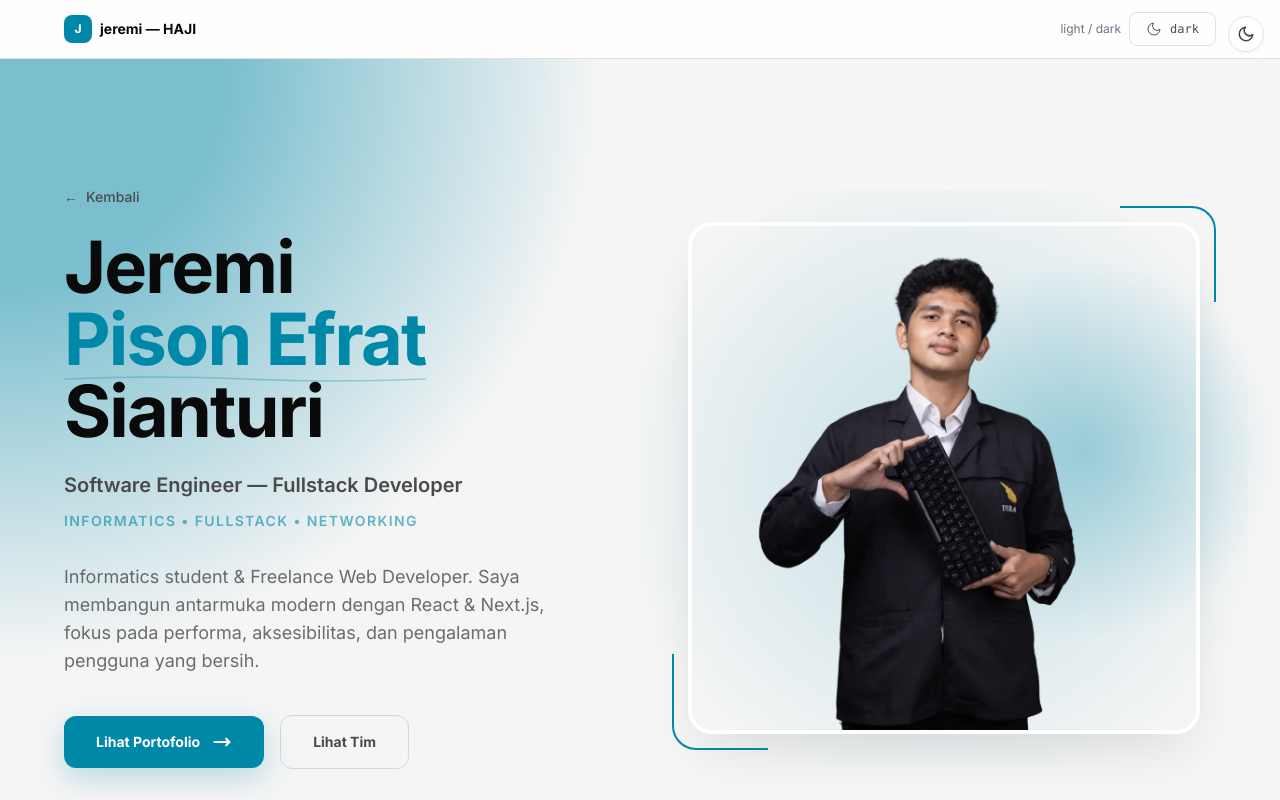
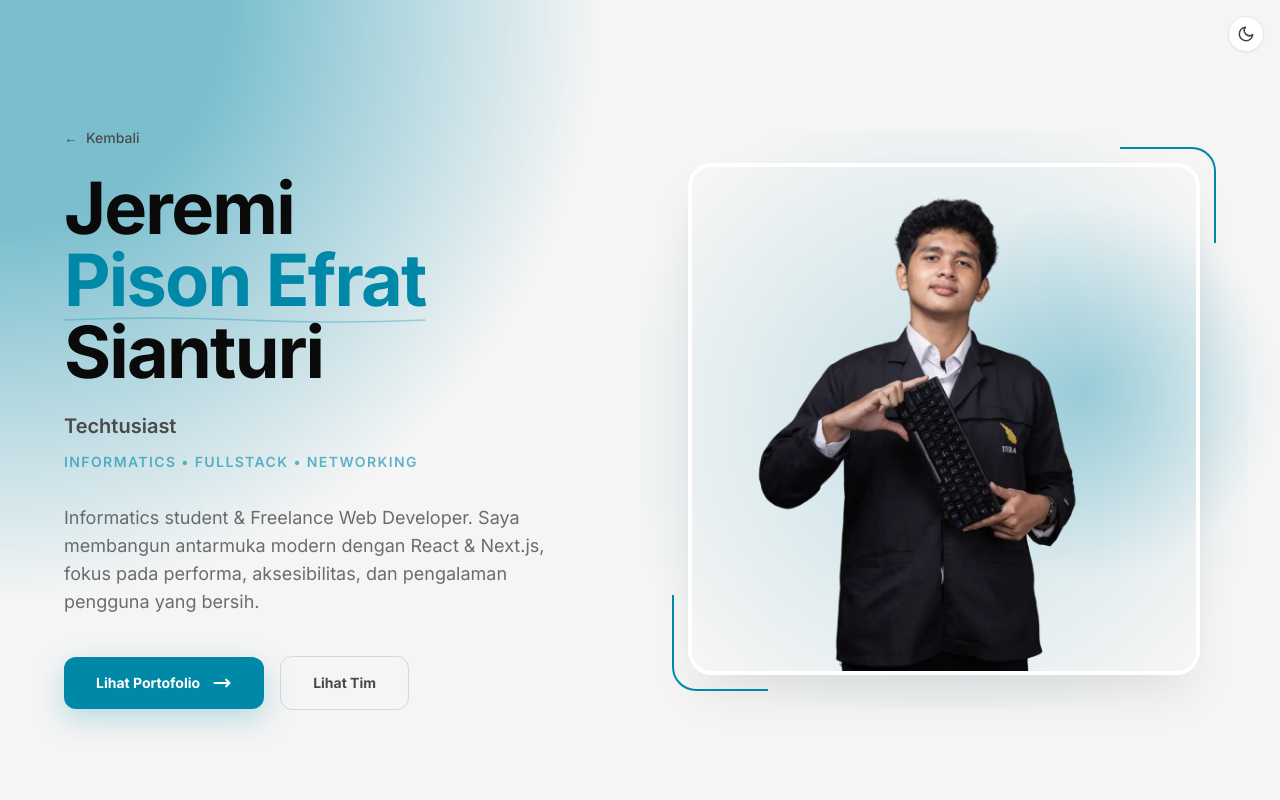
Before and after one commit to arfaraditya28/WE-ARE-HAJI, a Next.js app: page /member/jeremi in a window 1280 px wide. Shown: the top 800 px of the page. Built offline with nearby package versions, Linux system fonts and the light colour scheme.

Commit message:
feat(jeremi): hapus navbar jeremi, unifikasi theme ke toggle universal & ubah card jadi Jeremi Techtusiast

```diff
--- a/app/globals.css
+++ b/app/globals.css
@@ -25,7 +25,8 @@ html {
   --jere-icon-filter: none;
 }
 
-[data-theme="dark"] {
+[data-theme="dark"],
+html.dark {
   --jere-bg-primary: #0a0a0a;
   --jere-bg-secondary: #111111;
   --jere-bg-tertiary: #1a1a1a;
@@ -45,7 +46,8 @@ html {
   :root {
     --jere-nav-bg: rgba(255, 255, 255, 0.9);
   }
-  [data-theme="dark"] {
+  [data-theme="dark"],
+  html.dark {
     --jere-nav-bg: rgba(10, 10, 10, 0.8);
   }
 }
@@ -53,7 +55,8 @@ html {
 html {
   color-scheme: light;
 }
-[data-theme="dark"] {
+[data-theme="dark"],
+html.dark {
   color-scheme: dark;
 }
 
--- a/app/layout.tsx
+++ b/app/layout.tsx
@@ -18,7 +18,7 @@ export default function RootLayout({
       <head>
         <script
           dangerouslySetInnerHTML={{
-            __html: `(function(){try{var t=localStorage.getItem('haji-theme');if(t==='dark'||(!t&&window.matchMedia('(prefers-color-scheme:dark)').matches)){document.documentElement.classList.add('dark')}}catch(e){}})();`,
+            __html: `(function(){try{var t=localStorage.getItem('haji-theme')||localStorage.getItem('jere-theme');var isDark=t==='dark'||(!t&&window.matchMedia('(prefers-color-scheme:dark)').matches);var v=isDark?'dark':'light';if(isDark)document.documentElement.classList.add('dark');document.documentElement.setAttribute('data-theme',v);document.documentElement.style.colorScheme=v;}catch(e){}})();`,
           }}
         />
         <link rel="preconnect" href="https://fonts.googleapis.com" />
--- a/app/member/jeremi/layout.tsx
+++ /dev/null
@@ -1,16 +0,0 @@
-import type { ReactNode } from "react"
-import { JeremiThemeProvider } from "@/components/jeremi-ThemeContext"
-
-export default function JeremiLayout({ children }: { children: ReactNode }) {
-  return (
-    <>
-      {/* FOUC guard — default light like jeremimyid */}
-      <script
-        dangerouslySetInnerHTML={{
-          __html: `(function(){try{var s=localStorage.getItem('jere-theme');var t=s||'light';document.documentElement.setAttribute('data-theme',t);document.documentElement.style.colorScheme=t;}catch(e){}})();`,
-        }}
-      />
-      <JeremiThemeProvider>{children}</JeremiThemeProvider>
-    </>
-  )
-}
--- a/app/member/jeremi/page.tsx
+++ b/app/member/jeremi/page.tsx
@@ -2,7 +2,6 @@ import Link from "next/link"
 // hanung ganteng izin tampil
 import { getMember, getAdjacent } from "@/data/team"
 import { JereBackLink, JereMemberNav, jereSkills } from "@/components/jeremi-sections"
-import JeremiThemeToggle from "@/components/JeremiThemeToggle"
 
 export default function JeremiPage() {
   const member = getMember("jeremi")!
@@ -13,25 +12,6 @@ export default function JeremiPage() {
       className="flex-grow overflow-x-hidden"
       style={{ backgroundColor: "var(--jere-bg-primary)", color: "var(--jere-text-primary)" }}
     >
-      {/* Sticky header — light/dark toggle like jeremimyid Navbar */}
-      <header
-        className="sticky top-0 z-20 flex items-center justify-between border-b px-6 py-3 backdrop-blur-md md:px-8 lg:px-16"
-        style={{ backgroundColor: "var(--jere-nav-bg)", borderColor: "var(--jere-border)" }}
-      >
-        <Link href="/" className="flex items-center gap-2 text-sm font-bold" style={{ color: "var(--jere-text-primary)" }}>
-          <span className="inline-flex h-7 w-7 items-center justify-center rounded-lg text-xs font-extrabold" style={{ backgroundColor: "var(--jere-accent)", color: "var(--jere-bg-primary)" }}>
-            J
-          </span>
-          jeremi — HAJI
-        </Link>
-        <div className="flex items-center gap-2">
-          <span className="hidden sm:inline text-xs" style={{ color: "var(--jere-text-muted)" }}>
-            light / dark
-          </span>
-          <JeremiThemeToggle />
-        </div>
-      </header>
-
       {/* HERO — mirrors jere.work Home hero */}
       <section className="relative overflow-hidden pt-4 md:pt-12">
         {/* radial ornaments */}
--- a/components/JeremiThemeToggle.tsx
+++ /dev/null
@@ -1,57 +0,0 @@
-"use client"
-import { useJeremiTheme } from "./jeremi-ThemeContext"
-
-function SunIcon(props: { className?: string }) {
-  return (
-    <svg viewBox="0 0 24 24" fill="none" stroke="currentColor" strokeWidth={1.5} className={props.className}>
-      <circle cx={12} cy={12} r={4} />
-      <path d="M12 2v2M12 20v2M4.93 4.93l1.41 1.41M17.66 17.66l1.41 1.41M2 12h2M20 12h2M4.93 19.07l1.41-1.41M17.66 6.34l1.41-1.41" />
-    </svg>
-  )
-}
-function MoonIcon(props: { className?: string }) {
-  return (
-    <svg viewBox="0 0 24 24" fill="none" stroke="currentColor" strokeWidth={1.5} className={props.className}>
-      <path d="M21 12.79A9 9 0 1 1 11.21 3 7 7 0 0 0 21 12.79z" />
-    </svg>
-  )
-}
-
-// Desktop style like jeremimyid Navbar toggle, plus mobile icon-only variant via prop
-export default function JeremiThemeToggle({ variant = "desktop" }: { variant?: "desktop" | "icon" }) {
-  const { isDark, toggleTheme } = useJeremiTheme()
-
-  if (variant === "icon") {
-    return (
-      <button
-        onClick={toggleTheme}
-        className="rounded-lg p-2 transition"
-        style={{ color: "var(--jere-text-secondary)" }}
-        aria-label="Toggle theme"
-      >
-        {isDark ? <SunIcon className="h-5 w-5" /> : <MoonIcon className="h-5 w-5" />}
-      </button>
-    )
-  }
-
-  return (
-    <button
-      onClick={toggleTheme}
-      className="inline-flex items-center rounded-lg border px-4 py-2 text-sm font-medium transition"
-      style={{ color: "var(--jere-text-secondary)", borderColor: "var(--jere-border)" }}
-      aria-label="Toggle theme"
-    >
-      {isDark ? (
-        <>
-          <SunIcon className="mr-2 h-4 w-4" />
-          <span className="font-mono text-xs">light</span>
-        </>
-      ) : (
-        <>
-          <MoonIcon className="mr-2 h-4 w-4" />
-          <span className="font-mono text-xs">dark</span>
-        </>
-      )}
-    </button>
-  )
-}
--- a/components/ThemeToggle.tsx
+++ b/components/ThemeToggle.tsx
@@ -8,15 +8,26 @@ export default function ThemeToggle() {
 
   useEffect(() => {
     const isDark = document.documentElement.classList.contains("dark")
-    setTheme(isDark ? "dark" : "light")
+    const t = isDark ? "dark" : "light"
+    setTheme(t)
+    // sync data-theme for jeremi tokens on mount
+    try {
+      document.documentElement.setAttribute("data-theme", t)
+      document.documentElement.style.colorScheme = t
+    } catch {}
   }, [])
 
   function toggle() {
     const next = theme === "dark" ? "light" : "dark"
     setTheme(next)
     document.documentElement.classList.toggle("dark", next === "dark")
+    document.documentElement.setAttribute("data-theme", next)
+    try {
+      document.documentElement.style.colorScheme = next
+    } catch {}
     try {
       localStorage.setItem("haji-theme", next)
+      localStorage.setItem("jere-theme", next)
     } catch {
       // ignore
     }
--- a/components/jeremi-ThemeContext.tsx
+++ /dev/null
@@ -1,63 +0,0 @@
-"use client"
-import { createContext, useContext, useEffect, useState, useCallback, ReactNode } from "react"
-
-type Theme = "light" | "dark"
-
-interface JeremiThemeValue {
-  theme: Theme
-  isDark: boolean
-  toggleTheme: () => void
-  setTheme: (mode: Theme) => void
-}
-
-const JeremiThemeContext = createContext<JeremiThemeValue | undefined>(undefined)
-
-export function JeremiThemeProvider({ children }: { children: ReactNode }) {
-  const [theme, setThemeState] = useState<Theme>("light")
-
-  // Init from localStorage (key jere-theme isolated from haji-theme)
-  useEffect(() => {
-    try {
-      const stored = localStorage.getItem("jere-theme") as Theme | null
-      if (stored === "light" || stored === "dark") {
-        setThemeState(stored)
-        document.documentElement.setAttribute("data-theme", stored)
-        document.documentElement.style.colorScheme = stored
-      } else {
-        // default light like jeremimyid
-        document.documentElement.setAttribute("data-theme", "light")
-        document.documentElement.style.colorScheme = "light"
-      }
-    } catch {}
-  }, [])
-
-  // Sync to DOM + storage
-  useEffect(() => {
-    try {
-      document.documentElement.setAttribute("data-theme", theme)
-      document.documentElement.style.colorScheme = theme
-      localStorage.setItem("jere-theme", theme)
-    } catch {}
-  }, [theme])
-
-  const toggleTheme = useCallback(() => {
-    setThemeState((prev) => (prev === "dark" ? "light" : "dark"))
-  }, [])
-
-  const setTheme = useCallback((mode: Theme) => setThemeState(mode), [])
-
-  return (
-    <JeremiThemeContext.Provider value={{ theme, isDark: theme === "dark", toggleTheme, setTheme }}>
-      {/* FOUC guard: ensure data-theme exists even before mount for no-JS flicker */}
-      <div data-theme={theme} className="contents">
-        {children}
-      </div>
-    </JeremiThemeContext.Provider>
-  )
-}
-
-export function useJeremiTheme(): JeremiThemeValue {
-  const ctx = useContext(JeremiThemeContext)
-  if (!ctx) throw new Error("useJeremiTheme must be used within JeremiThemeProvider")
-  return ctx
-}
--- a/data/team.ts
+++ b/data/team.ts
@@ -84,8 +84,8 @@ export const team: Member[] = [
   },
   {
     id: "jeremi",
-    name: "Jeremi Pison Efrat Sianturi",
-    role: "Software Engineer — Fullstack Developer",
+    name: "Jeremi",
+    role: "Techtusiast",
     photo: "/foto-jeremi.webp",
     bio: "Informatics student & Freelance Web Developer. Saya membangun antarmuka modern dengan React & Next.js, fokus pada performa, aksesibilitas, dan pengalaman pengguna yang bersih.",
     cvUrl: "https://jere.work/cv",
```
